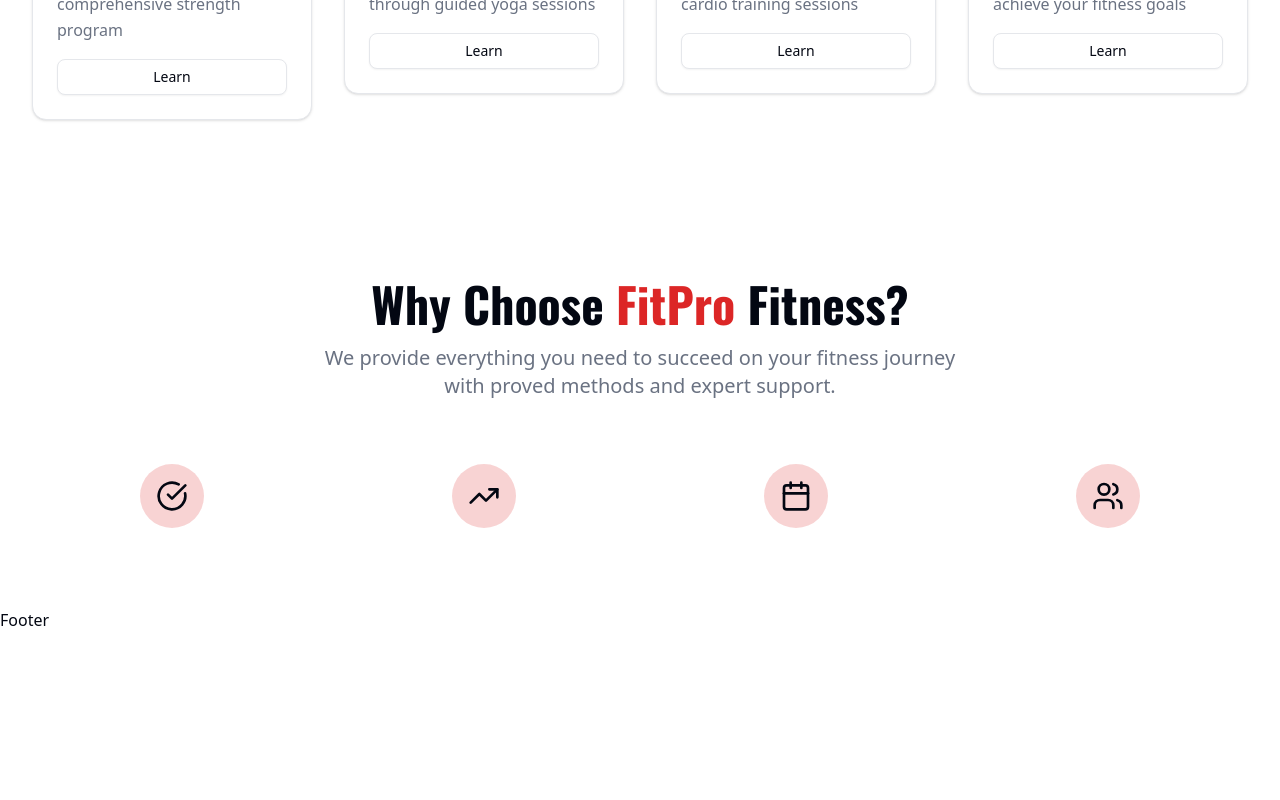
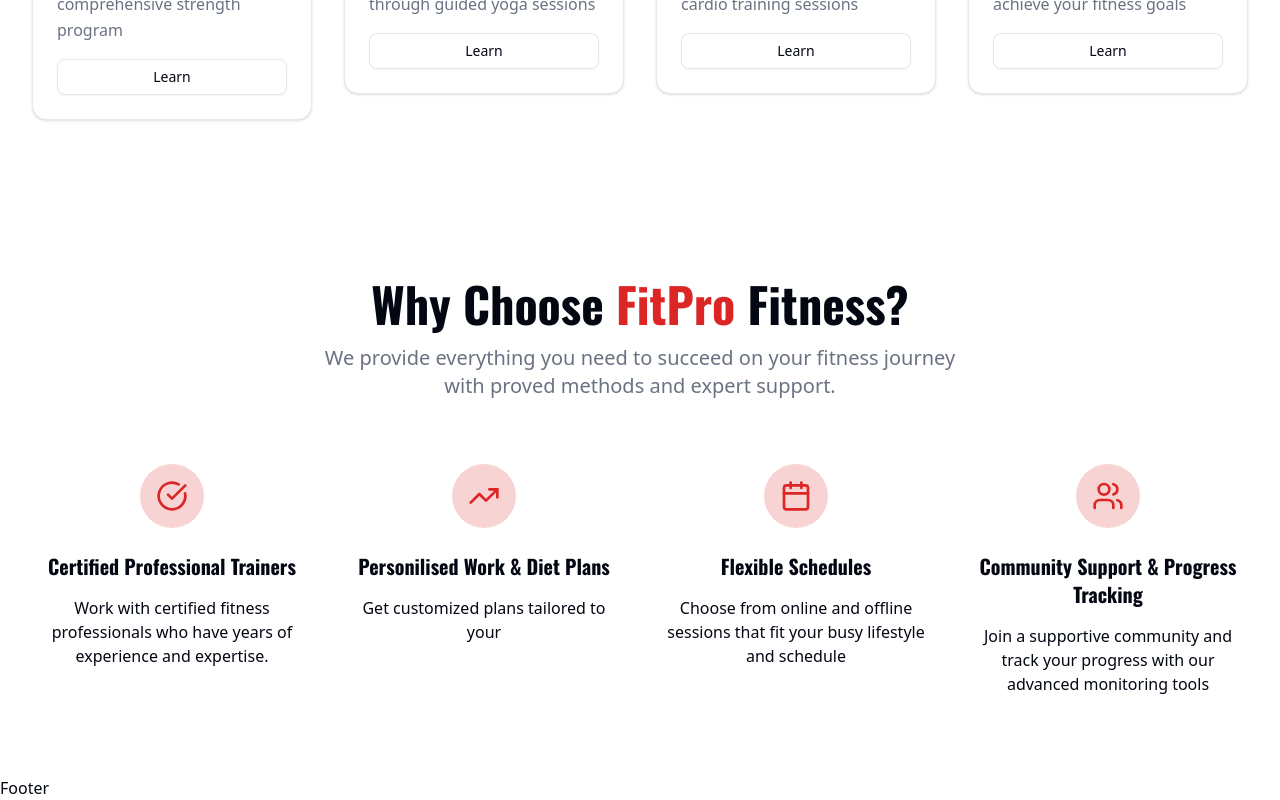
Before and after one commit to emmeiwhite/fitness-app, a Next.js app: page / in a window 1280 px wide. Shown: the part 1350-2150 px from the top of the page. Before the commit the page ends 1982 px from the top, so only its background shows below. Built offline with nearby package versions, Linux system fonts and the light colour scheme.

Commit message:
features title and description --- animations

```diff
--- a/src/components/standalone/WhyChooseUs.tsx
+++ b/src/components/standalone/WhyChooseUs.tsx
@@ -34,7 +34,7 @@
               return (
                 <motion.div
                   key={feature.title}
-                  className="group cursor-pointer group"
+                  className="group cursor-pointer group text-center"
                   initial={{ opacity: 0, y: 24 }}
                   whileInView={{ opacity: 1, y: 0 }}
                   viewport={{ once: true }}
@@ -42,12 +42,30 @@
                   whileHover={{ scale: 1.03 }}>
                   {/* Icon */}
 
-                  <motion.div className="h-16 w-16 rounded-full bg-primary/20 flex items-center justify-center mx-auto group-hover:bg-primary transition-colors duration-300">
-                    <feature.icon className="w-8 h-8 group-hover:text-primary-foreground" />
+                  <motion.div
+                    className="h-16 w-16 rounded-full bg-primary/20 inline-flex items-center justify-center group-hover:bg-primary transition-colors duration-300 mb-6"
+                    initial={{ opacity: 0, scale: 0.9 }}
+                    whileInView={{ opacity: 1, scale: 1 }}
+                    viewport={{ once: true }}
+                    transition={{
+                      duration: 0.5,
+                      ease: 'easeOut',
+                      delay: 0.18 * index
+                    }}>
+                    <feature.icon className="w-8 h-8 text-primary group-hover:text-primary-foreground" />
                   </motion.div>
 
                   {/* Title */}
-                  <div></div>
+                  <motion.h3
+                    className="text-xl font-bold font-heading mb-4 text-foreground"
+                    initial={{ opacity: 0, y: 8 }}
+                    whileInView={{ opacity: 1, y: 0 }}
+                    viewport={{ once: true }}
+                    transition={{ duration: 0.5, ease: 'easeOut', delay: 0.14 * index }}>
+                    {feature.title}
+                  </motion.h3>
+
+                  <motion.p className="">{feature.description}</motion.p>
                 </motion.div>
               )
             })}
```
